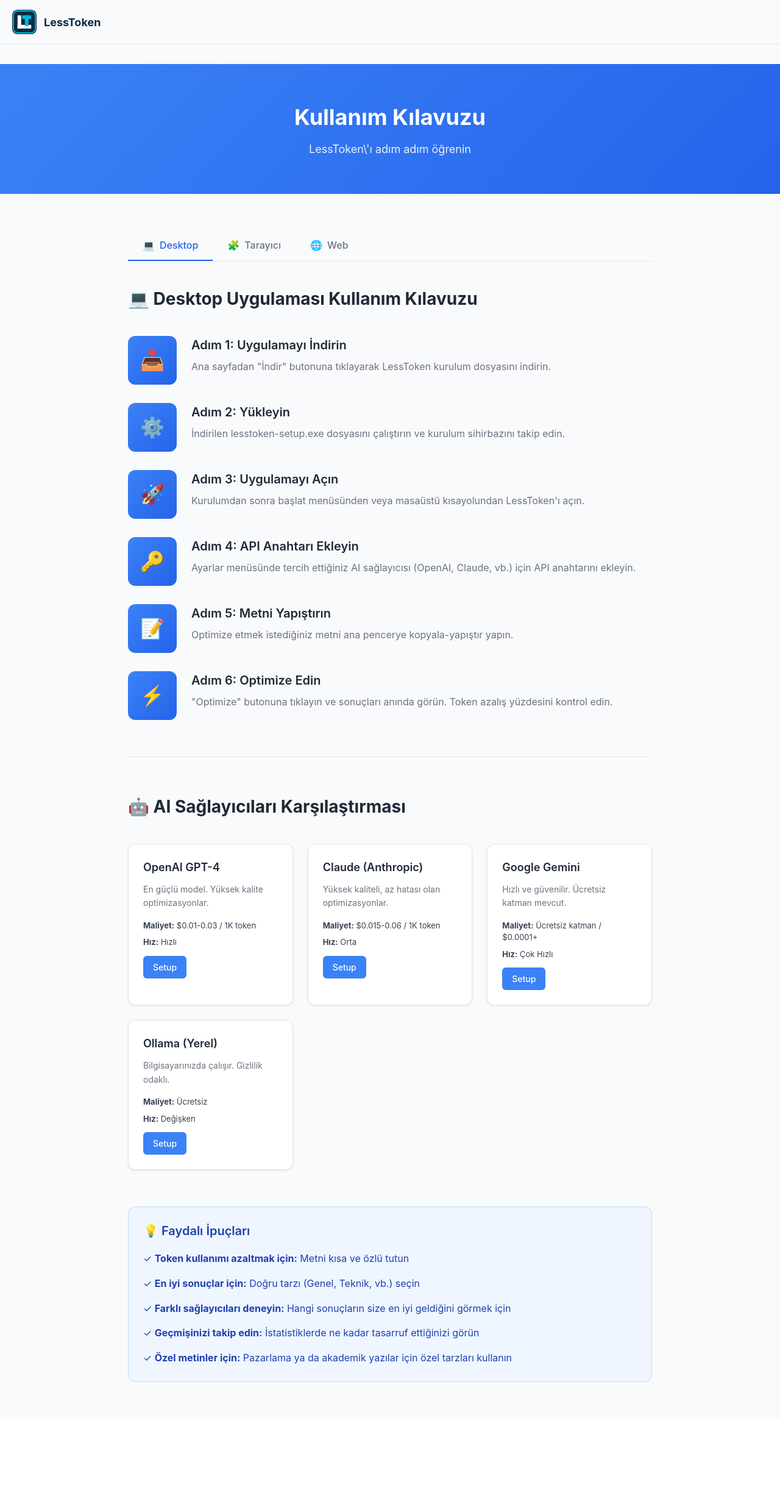
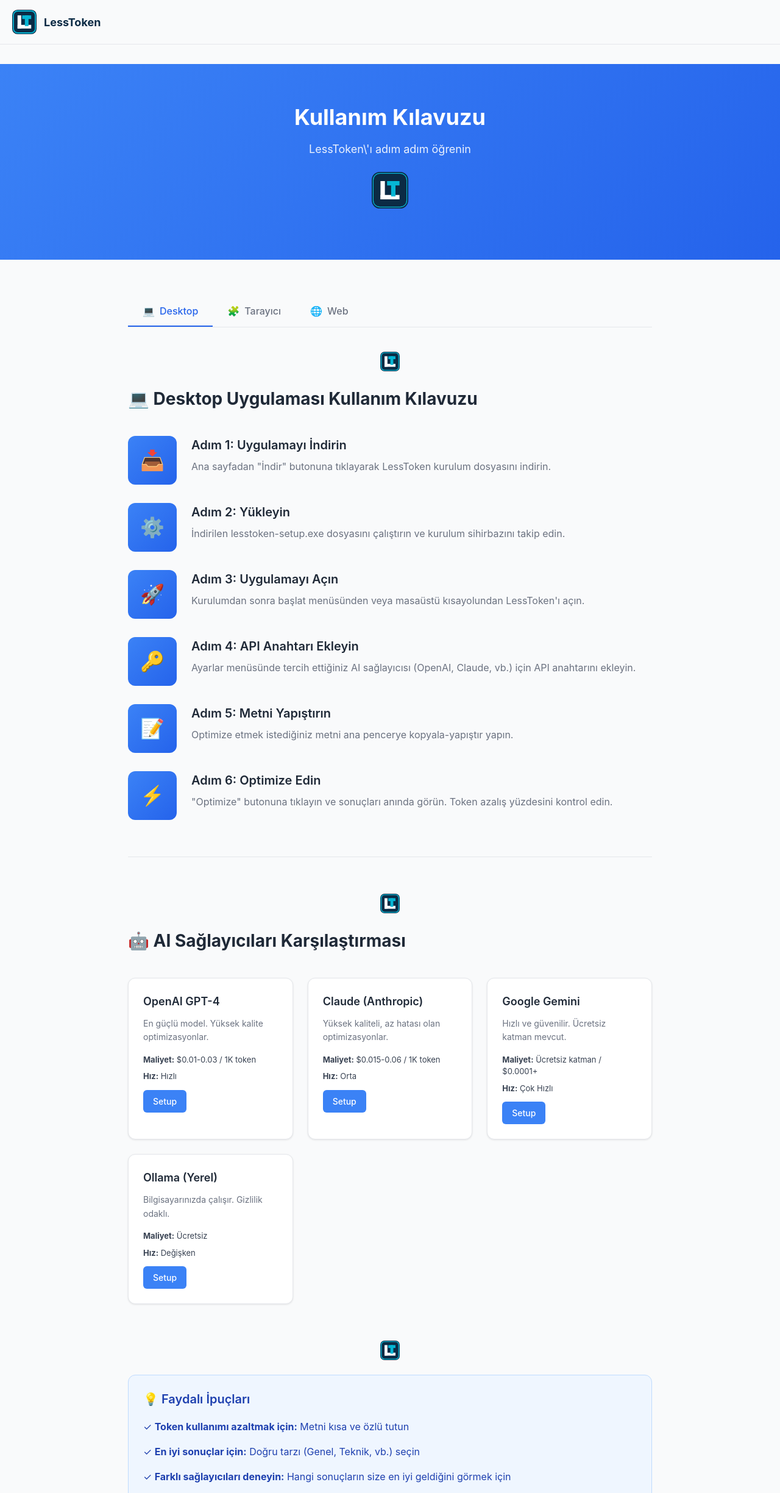
Before and after one commit to NuraydinArikan/lesstoken-landing, a Next.js app: page /guide in a window 1280 px wide. Shown: the top 2449 px of the page at 61% size. Before the commit the page ends 2327 px from the top, so only its background shows below. Built offline with nearby package versions, Linux system fonts and the light colour scheme.

Commit message:
feat(brand): add mark to hero and content sections on contact and guide pages

```diff
--- a/pages/contact.jsx
+++ b/pages/contact.jsx
@@ -58,6 +58,9 @@
           <div style={{ maxWidth: '600px', margin: '0 auto', textAlign: 'center' }}>
             <h1 style={{ fontSize: '32px', fontWeight: 'bold', marginBottom: '12px' }}>İletişime Geçin</h1>
             <p style={{ fontSize: '16px', opacity: 0.9 }}>Sorularınız veya önerileriniz varsa, bize yazın.</p>
+            <div style={{ marginBottom: '24px', textAlign: 'center', marginTop: '24px' }}>
+              <img src="/mark.svg" alt="LessToken" style={{ width: '60px', height: '60px', margin: '0 auto' }} />
+            </div>
           </div>
         </div>
 
@@ -87,6 +90,11 @@
                 @NuraydinArikan
               </a>
             </div>
+          </div>
+
+          {/* Mark before Contact Form */}
+          <div style={{ marginBottom: '24px', textAlign: 'center' }}>
+            <img src="/mark-sm.svg" alt="LessToken" style={{ width: '32px', height: '32px', margin: '0 auto' }} />
           </div>
 
           {/* Contact Form */}
--- a/pages/guide.jsx
+++ b/pages/guide.jsx
@@ -217,6 +217,9 @@
         <div style={{ background: 'linear-gradient(135deg, #3b82f6 0%, #2563eb 100%)', color: 'white', padding: '60px 20px', textAlign: 'center' }}>
           <h1 style={{ fontSize: '36px', fontWeight: 'bold', marginBottom: '12px' }}>Kullanım Kılavuzu</h1>
           <p style={{ fontSize: '18px', opacity: 0.9 }}>LessToken\'ı adım adım öğrenin</p>
+          <div style={{ marginBottom: '24px', textAlign: 'center', marginTop: '24px' }}>
+            <img src="/mark.svg" alt="LessToken" style={{ width: '60px', height: '60px', margin: '0 auto' }} />
+          </div>
         </div>
 
         {/* Content */}
@@ -240,6 +243,9 @@
 
           {/* Guide Content */}
           <div style={{ marginBottom: '60px' }}>
+            <div style={{ marginBottom: '24px', textAlign: 'center' }}>
+              <img src="/mark-sm.svg" alt="LessToken" style={{ width: '32px', height: '32px', margin: '0 auto' }} />
+            </div>
             <h2 style={{ fontSize: '28px', fontWeight: 'bold', marginBottom: '40px', color: '#1f2937' }}>
               {currentGuide.icon} {currentGuide.title}
             </h2>
@@ -290,6 +296,9 @@
 
           {/* AI Providers Section */}
           <div style={{ marginBottom: '60px', paddingTop: '60px', borderTop: '1px solid #e5e7eb' }}>
+            <div style={{ marginBottom: '24px', textAlign: 'center' }}>
+              <img src="/mark-sm.svg" alt="LessToken" style={{ width: '32px', height: '32px', margin: '0 auto' }} />
+            </div>
             <h2 style={{ fontSize: '28px', fontWeight: 'bold', marginBottom: '40px', color: '#1f2937' }}>
               🤖 AI Sağlayıcıları Karşılaştırması
             </h2>
@@ -346,6 +355,9 @@
           </div>
 
           {/* Tips Section */}
+          <div style={{ marginBottom: '24px', textAlign: 'center' }}>
+            <img src="/mark-sm.svg" alt="LessToken" style={{ width: '32px', height: '32px', margin: '0 auto' }} />
+          </div>
           <div style={{ background: '#eff6ff', border: '1px solid #bfdbfe', borderRadius: '12px', padding: '24px' }}>
             <h3 style={{ fontSize: '20px', fontWeight: '600', marginBottom: '16px', color: '#1e40af' }}>
               💡 Faydalı İpuçları
```
Also changed, not shown: .superpowers/sdd/progress.md.
